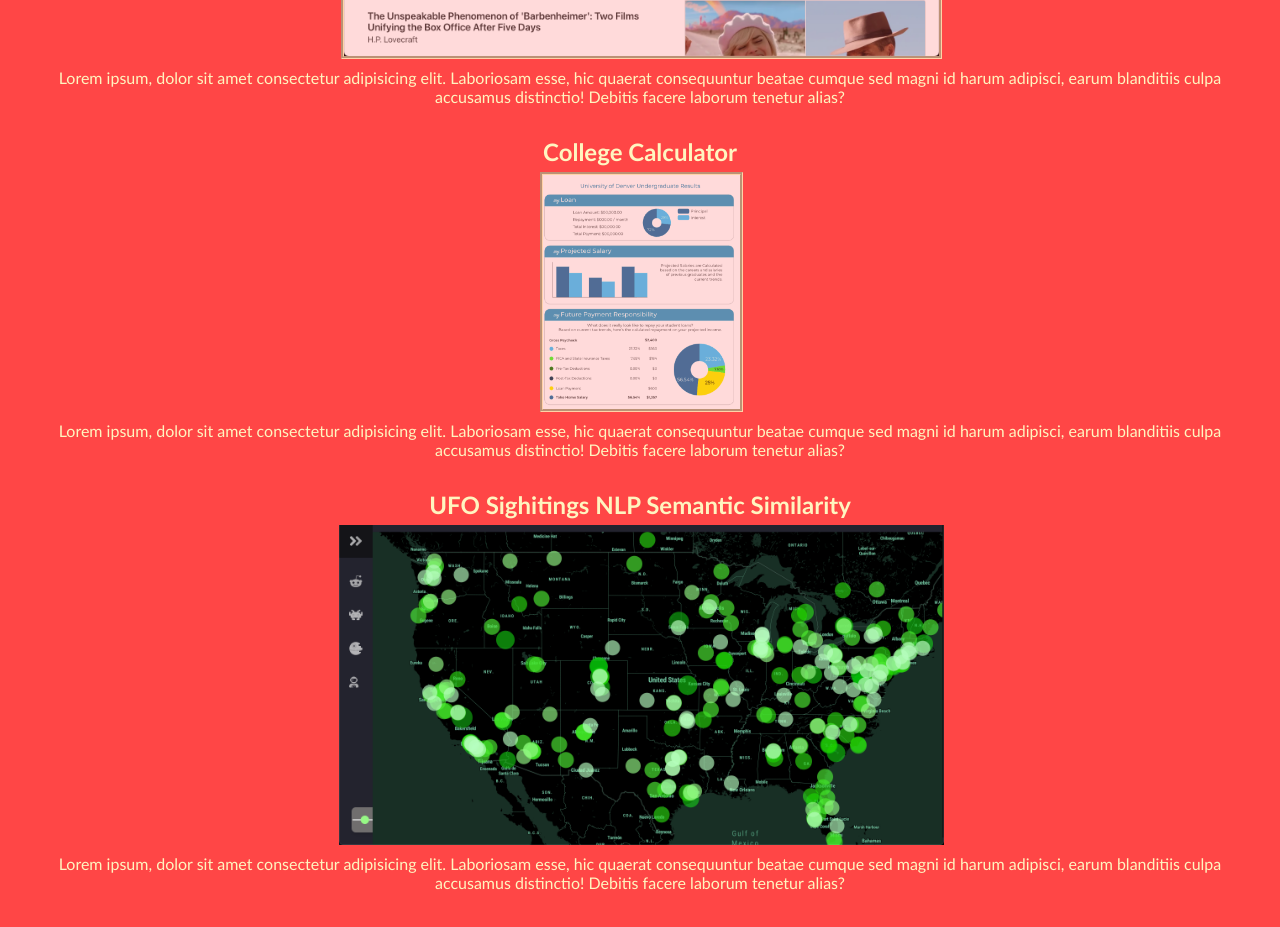
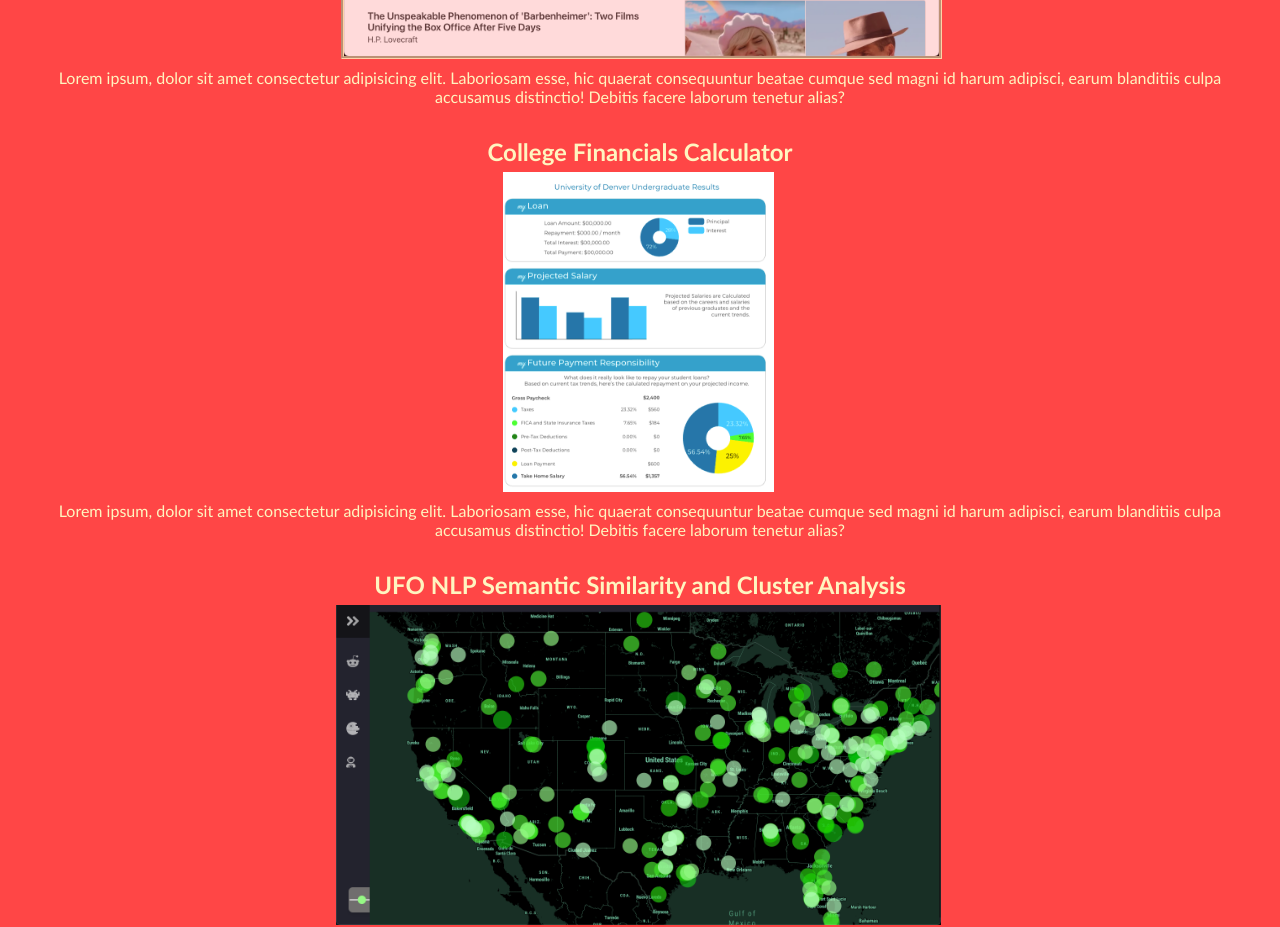
Before and after one commit to DanielFord11/ReactPortfolio, a React (Create React App) app: page / in a window 1280 px wide. Shown: the part 2980-3907 px from the top of the page. Built offline with nearby package versions, Linux system fonts and the light colour scheme.

Commit message:
updated project links

```diff
--- a/src/components/FeaturedProjects.js
+++ b/src/components/FeaturedProjects.js
@@ -14,7 +14,7 @@ function FeaturedProjects() {
         <h1 id="Project_Landing">03. Some Things I've Built</h1>
         <div className="Project_1">
            <h1>AI Generated News Site</h1>
-           <a href="https://danielford11.github.io/Project-2/"></a>
+           <a href="https://stormy-plains-32549-a1bc163e95b5.herokuapp.com/login"></a>
            <img id="NewSite_Photo" src={ghostWriterImage} alt="New Site Photo" height="620rem" />
            <span>
              <p>
@@ -24,10 +24,11 @@ function FeaturedProjects() {
              </p>
            </span>
          </div>
-         <div className="Project_2">
-           <h1>College Calculator</h1>
-           <a href="https://danielford11.github.io/Project-2/"></a>
-           <img id="College_Photo" src={collegeImage} alt="College Data Photo" height="620rem" />
+         <div className="Project_5">
+          <h1>College Financials Calculator</h1>
+          <a href="https://dry-retreat-65171-458eb87d7676.herokuapp.com/">
+          <img id="Health_Photo" src={collegeImage} alt="Health Data Photo" height="320rem" />
+          </a>
           <span>
             <p>
               Lorem ipsum, dolor sit amet consectetur adipisicing elit. Laboriosam esse, hic quaerat consequuntur beatae
@@ -36,10 +37,11 @@ function FeaturedProjects() {
             </p>
           </span>
         </div>
-         <div className="Project_3">
-           <h1>UFO Sighitings NLP Semantic Similarity</h1>
-           <a href="https://danielford11.github.io/Project-2/"></a>
-           <img id="UFO_Photo" src={ufoImage} alt="UFO Data Photo" height="320rem" />
+         <div className="Project_5">
+          <h1>UFO NLP Semantic Similarity and Cluster Analysis</h1>
+          <a href="https://github.com/DanielFord11/ufo-nlp-custer-analysis">
+          <img id="Health_Photo" src={ufoImage} alt="Health Data Photo" height="320rem" />
+          </a>
           <span>
             <p>
               Lorem ipsum, dolor sit amet consectetur adipisicing elit. Laboriosam esse, hic quaerat consequuntur beatae
@@ -50,7 +52,7 @@ function FeaturedProjects() {
         </div>
         <div className="Project_4">
           <h1>Refugee Analysis</h1>
-          <a href="https://danielford11.github.io/Project-2/">
+          <a href="https://github.com/DanielFord11/Refugee-Project">
           <img id="UFO_Photo" src={refugeeImage} alt="Refugee Data Photo" height="320rem" />
           </a>
           <span>
@@ -63,7 +65,7 @@ function FeaturedProjects() {
         </div>
         <div className="Project_5">
           <h1>d3 JS Health Visualizations</h1>
-          <a href="https://danielford11.github.io/Project-2/">
+          <a href="https://danielford11.github.io/d3-JS-Health-Visualizations/">
           <img id="Health_Photo" src={healthImage} alt="Health Data Photo" height="320rem" />
           </a>
           <span>
```
Lines whose indentation alone changed are shown as unchanged.
